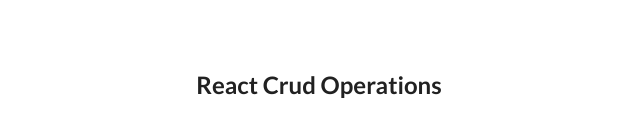
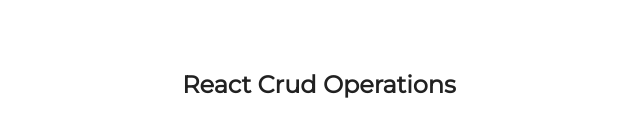
Before and after one commit to steve2700/CR-app, a React (Create React App) app in the folder react-crud/: page / in a window 1280 px wide. Shown: the part 315-452 px from the top of the page, without its empty margins (321-961 px from the left). Built offline with nearby package versions, Linux system fonts and the light colour scheme.

Commit message:
css main.header was added

```diff
--- a/react-crud/src/App.css
+++ b/react-crud/src/App.css
@@ -44,3 +44,6 @@
   align-items: center;
   height: 100vh;
 }
+.main-header{
+  font-family: 'Montserrat', sans-serif;
+}
```
